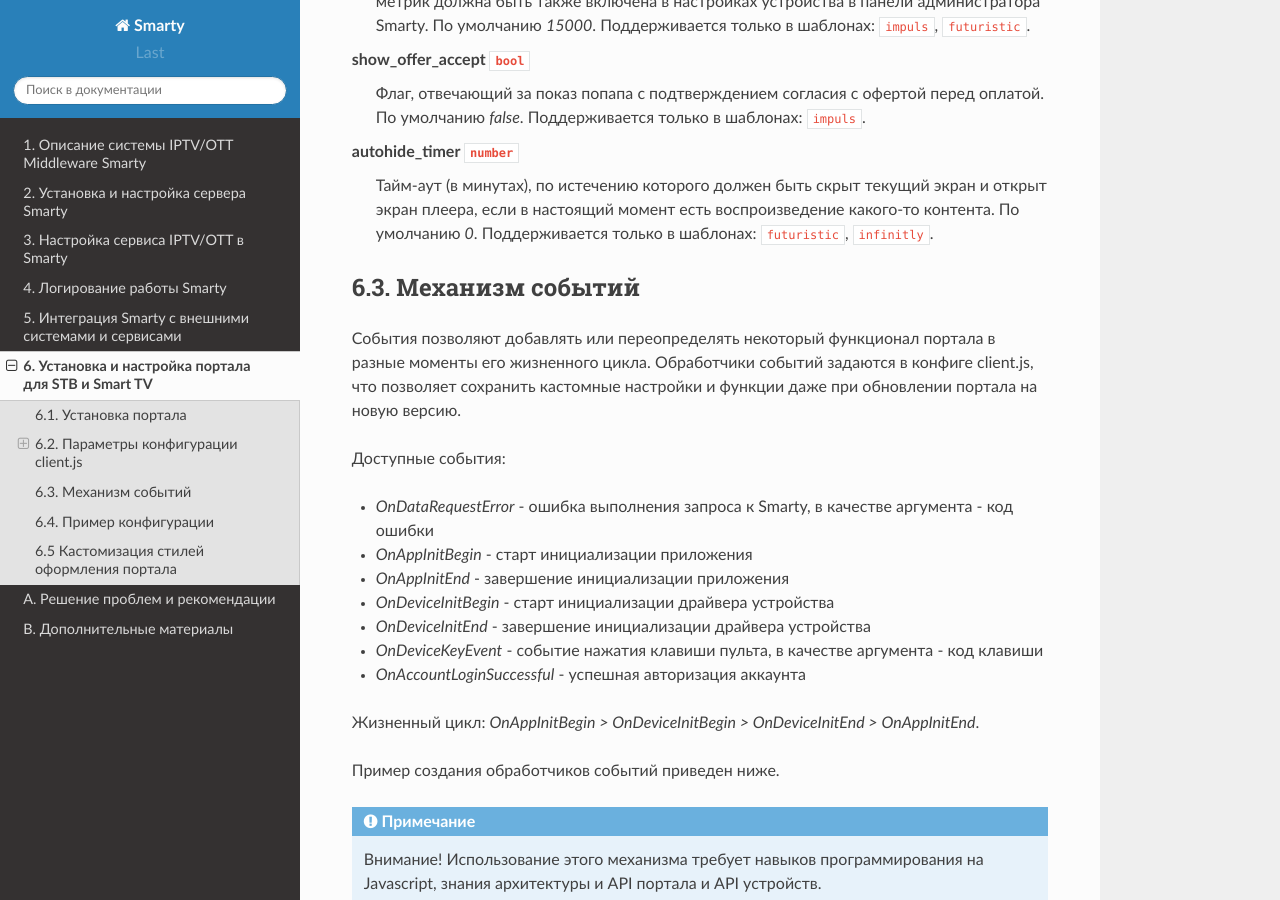
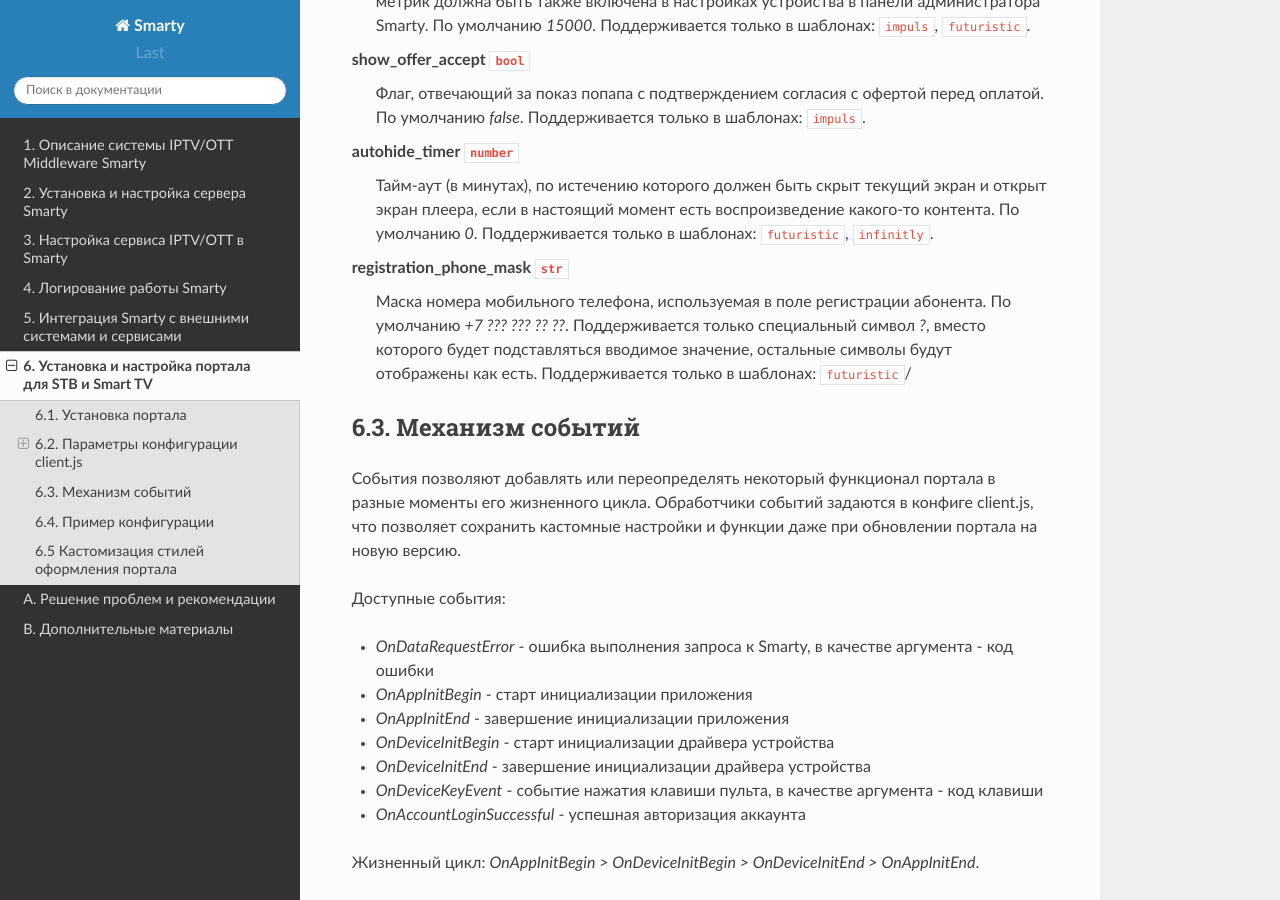
Before and after one commit to sergey-yakovlev/smarty-docs, a Sphinx documentation site: the page built from source/portal_setup.rst, in a window 1280 px wide and 900 px high, scrolled down 12778 px. Built offline with Sphinx 7.4.7 and the Read the Docs theme 2.0.0, drawn with Linux system fonts in a browser that asks for light colours.

Commit message:
registration_phone_mask

```diff
--- a/source/portal_setup.rst
+++ b/source/portal_setup.rst
@@ -630,6 +630,13 @@ autohide_timer ``number``
     По умолчанию *0*.
     Поддерживается только в шаблонах: ``futuristic``, ``infinitly``.
 
+registration_phone_mask ``str``
+    Маска номера мобильного телефона, используемая в поле регистрации абонента.
+    По умолчанию *+7 ??? ??? ?? ??*.
+    Поддерживается только специальный символ *?*, вместо которого будет подставляться вводимое значение, остальные
+    символы будут отображены как есть.
+    Поддерживается только в шаблонах: ``futuristic``/
+
 
 .. _portal_event_system:
 
```
